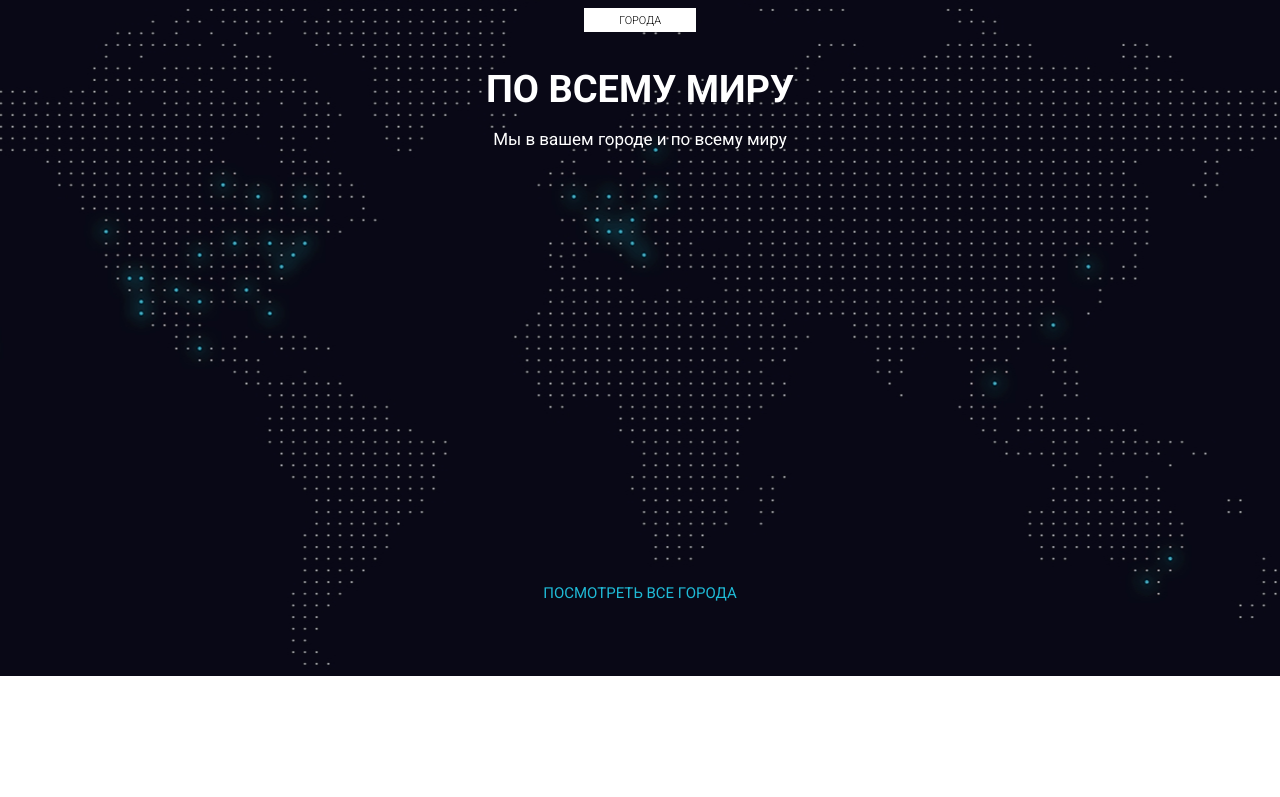
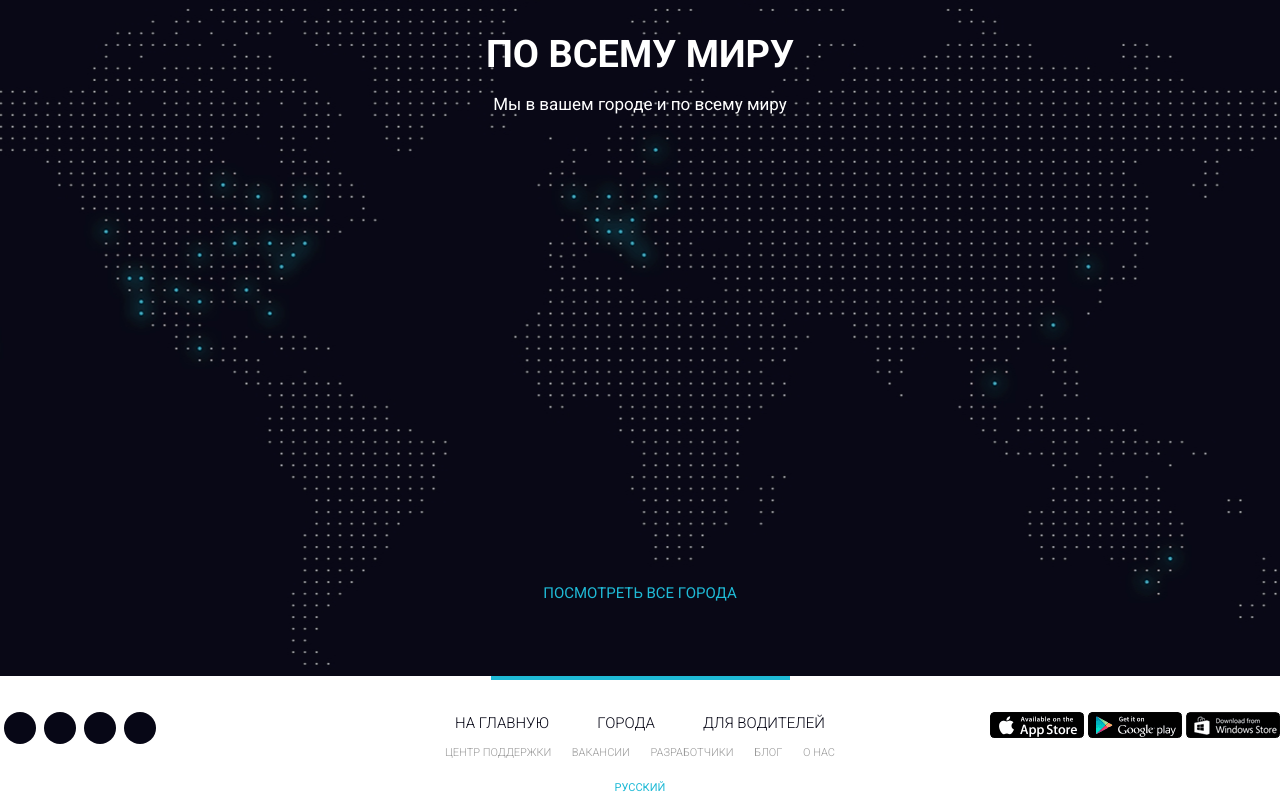
Before and after one commit to lozzeal/Uber, a plain HTML site: page index.html in a window 1280 px wide. Shown: the part 4663-5460 px from the top of the page. Before the commit the page ends 5339 px from the top, so only its background shows below. Drawn offline with Linux system fonts and the light colour scheme.

Commit message:
add footer part

```diff
--- a/index.html
+++ b/index.html
@@ -314,6 +314,59 @@
         </div>
     </section>
 
+    <footer>
+        <div class="footer_divider"></div>
+        <div class="footer_wrapper">
+            <!-- Если не оборачивать каждый блок в обертку - получится криво -->
+            <div>
+                <div class="footer_social">
+                    <a href="#" class="footer_social_item">
+                        <i class="fab fa-facebook-f"></i>
+                    </a>
+                    <a href="#" class="footer_social_item">
+                        <i class="fab fa-twitter"></i>
+                    </a>
+                    <a href="#" class="footer_social_item">
+                        <i class="fab fa-linkedin"></i>
+                    </a>
+                    <a href="#" class="footer_social_item">
+                        <i class="fab fa-instagram"></i>
+                    </a>
+                </div>
+            </div>
+            <div>
+                <div class="footer_links">
+                    <div class="footer_links_main">
+                        <a href="#">на главную</a>
+                        <a href="#">города</a>
+                        <a href="#">для водителей</a>
+                    </div>
+                    <div class="footer_links_sub">
+                        <a href="#">центр поддержки</a>
+                        <a href="#">вакансии</a>
+                        <a href="#">разработчики</a>
+                        <a href="#">блог</a>
+                        <a href="#">о нас</a>
+                    </div>
+                    <a href="#" class="footer_links_lang">Русский</a>
+                </div>
+            </div>
+            <div>
+                <div class="footer_mobile">
+                    <a href="#">
+                        <img src="img/app_store.png" alt="App Store">
+                    </a>
+                    <a href="#">
+                        <img src="img/google_play.png" alt="Google play">
+                    </a>
+                    <a href="#">
+                        <img src="img/windows_store.png" alt="Windows store">
+                    </a>
+                </div>
+            </div>
+        </div>
+    </footer>
+
     <script src="js/script.js"></script>
 </body>
 </html>
--- a/sass/style.sass
+++ b/sass/style.sass
@@ -349,3 +349,70 @@ nav
 		&:hover
 			text-decoration: none
 			color: #fff
+
+	footer
+	padding: 14px 23px 39px 23px
+	a
+		&:hover
+			text-decoration: none
+.footer
+	&_divider
+		width: 299px
+		height: 4px
+		background-color: #1fbad6
+		margin: 0 auto
+	&_wrapper
+		display: flex
+		justify-content: space-between
+		align-items: flex-start
+		padding-top: 32px
+	&_wrapper > div
+		width: 33%
+		&:nth-child(3)
+			display: flex
+			justify-content: flex-end
+	&_social
+		width: 160px
+		display: flex
+		justify-content: space-between
+		&_item
+			display: flex
+			justify-content: center
+			align-items: center
+			margin: 0 4px
+			width: 32px
+			height: 32px
+			background-color: #070716
+			border-radius: 100%
+			i
+				color: #fff
+	&_links
+		width: 390px
+		margin: 0 auto
+		&_main
+			display: flex
+			justify-content: space-between
+			padding: 0 10px
+			a
+				color: #070716
+				font-size: 15px
+				font-weight: 300
+				text-transform: uppercase
+		&_sub
+			display: flex
+			justify-content: space-between
+			margin-top: 10px
+			a
+				color: #999999
+				font-size: 11px
+				font-weight: 300
+				text-transform: uppercase
+		&_lang
+			display: block
+			margin: 0 auto
+			color: #1fbad6
+			font-size: 11px
+			font-weight: 400
+			margin-top: 19px
+			text-transform: uppercase
+			text-align: center
```
Also changed, not shown: css/style.min.css, 1 other file.
